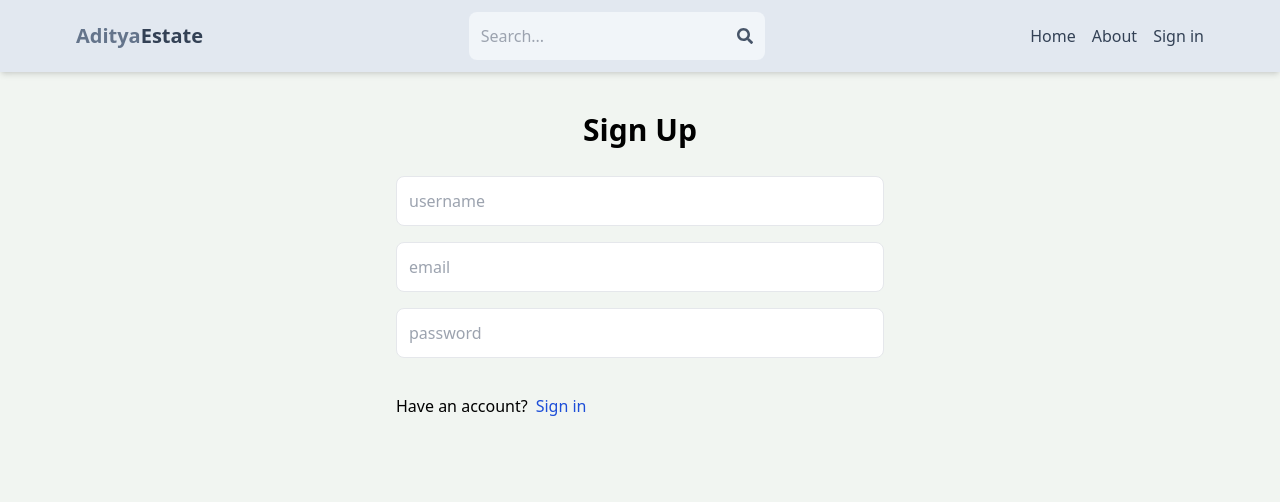
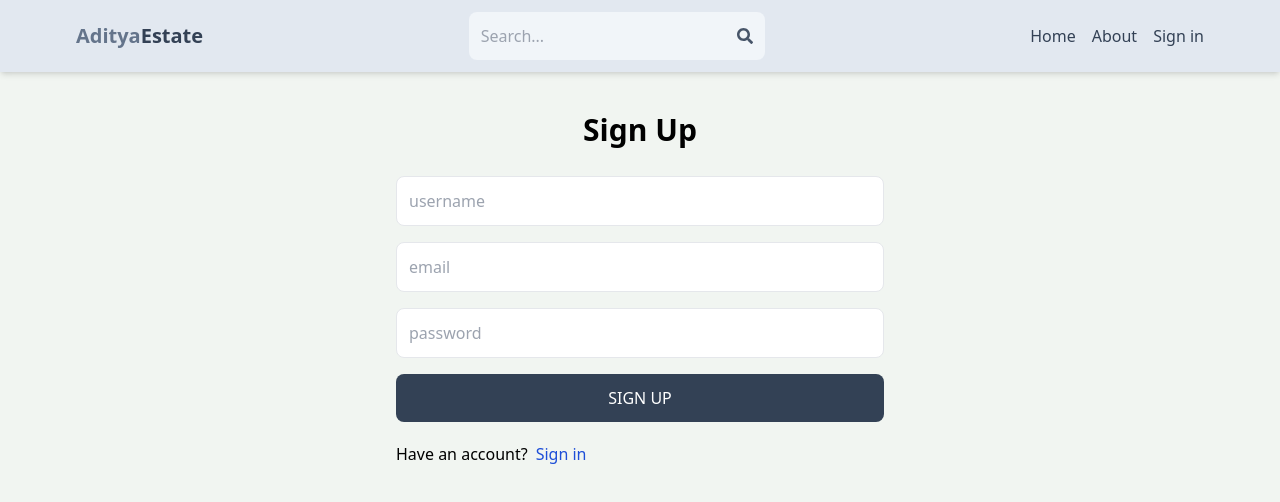
Before and after one commit to Aditya2003tyagi/mern-estate, a React (Create React App) app in the folder client/: page /sign-up in a window 1280 px wide. Shown: the top 502 px of the page. Built offline with nearby package versions, Linux system fonts and the light colour scheme.

Commit message:
completed signup  functionality and set up proxy

```diff
--- a/client/src/pages/SignUp.jsx
+++ b/client/src/pages/SignUp.jsx
@@ -1,26 +1,82 @@
-import {Link} from 'react-router-dom'
-
-function SignUp() {
+import { useState } from 'react';
+import { Link, useNavigate } from 'react-router-dom';
+export default function SignUp() {
+  const [formData, setFormData] = useState({});
+  const [error, setError] = useState(null);
+  const [loading, setLoading] = useState(false);
+  const navigate = useNavigate();
+  const handleChange = (e) => {
+    setFormData({
+      ...formData,
+      [e.target.id]: e.target.value,
+    });
+  };
+  const handleSubmit = async (e) => {
+    e.preventDefault();
+    try {
+      setLoading(true);
+      const res = await fetch('/api/auth/signup', {
+        method: 'POST',
+        headers: {
+          'Content-Type': 'application/json',
+        },
+        body: JSON.stringify(formData),
+      });
+      const data = await res.json();
+      console.log(data);
+      if (data.success === false) {
+        setLoading(false);
+        setError(data.message);
+        return;
+      }
+      setLoading(false);
+      setError(null);
+      navigate('/sign-in');
+    } catch (error) {
+      setLoading(false);
+      setError(error.message);
+    }
+  };
   return (
     <div className='p-3 max-w-lg mx-auto'>
       <h1 className='text-3xl text-center font-semibold my-7'>Sign Up</h1>
-      <form className='flex flex-col gap-4'>
-        <input type="text" placeholder='username'
-        className='border p-3 rounded-lg'id='username' />
-        <input type="email" placeholder='email'
-        className='border p-3 rounded-lg'id='email' />
-        <input type="password" placeholder='password'
-        className='border p-3 rounded-lg'id='password' />
-        <button clssName='bg-slate-700 text-white p-3 rounded-lg uppercase hover:opacity-95 disabled:opacity-80'></button>
+      <form onSubmit={handleSubmit} className='flex flex-col gap-4'>
+        <input
+          type='text'
+          placeholder='username'
+          className='border p-3 rounded-lg'
+          id='username'
+          onChange={handleChange}
+        />
+        <input
+          type='email'
+          placeholder='email'
+          className='border p-3 rounded-lg'
+          id='email'
+          onChange={handleChange}
+        />
+        <input
+          type='password'
+          placeholder='password'
+          className='border p-3 rounded-lg'
+          id='password'
+          onChange={handleChange}
+        />
+
+        <button
+          disabled={loading}
+          className='bg-slate-700 text-white p-3 rounded-lg uppercase hover:opacity-95 disabled:opacity-80'
+        >
+          {loading ? 'Loading...' : 'Sign Up'}
+        </button>
       </form>
-      <div className="flex gap-2 mt-5">
+      <div className='flex gap-2 mt-5'>
         <p>Have an account?</p>
-        <Link to={"/sign-in"}>
-          <span className ='text-blue-700'>Sign in</span>
+        <Link to={'/sign-in'}>
+          <span className='text-blue-700'>Sign in</span>
         </Link>
       </div>
+      {error && <p className='text-red-500 mt-5'>{error}</p>}
     </div>
-  )
+  );
 }
-
-export default SignUp
--- /dev/null
+++ b/client/src/setupProxy.js
@@ -0,0 +1,8 @@
+const { createProxyMiddleware } = require('http-proxy-middleware');
+
+module.exports = function (app) {
+  app.use('/api', createProxyMiddleware({
+    target: 'http://localhost:7000',
+    changeOrigin: true,
+  }));
+};
```
